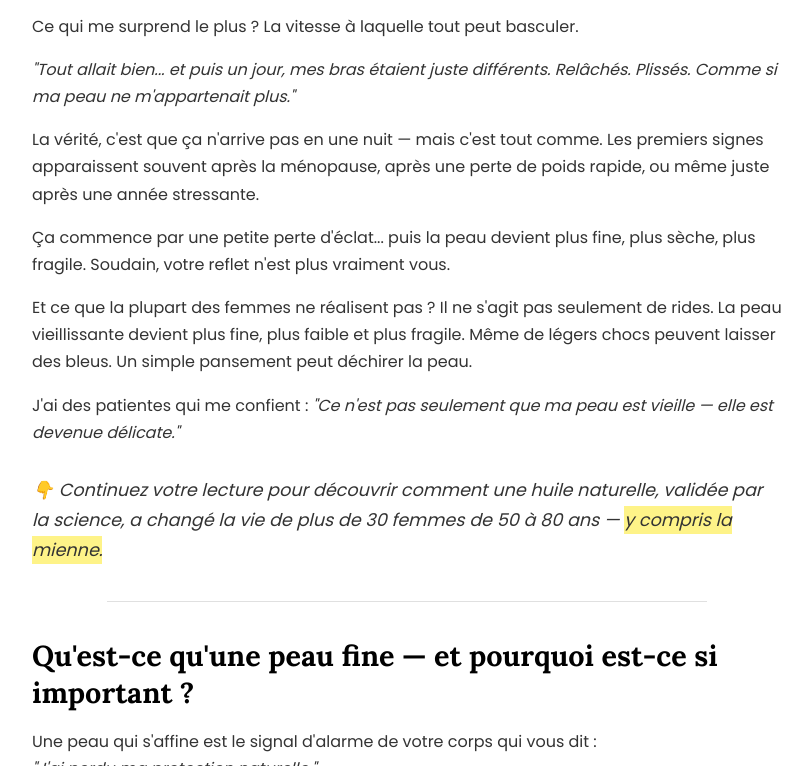
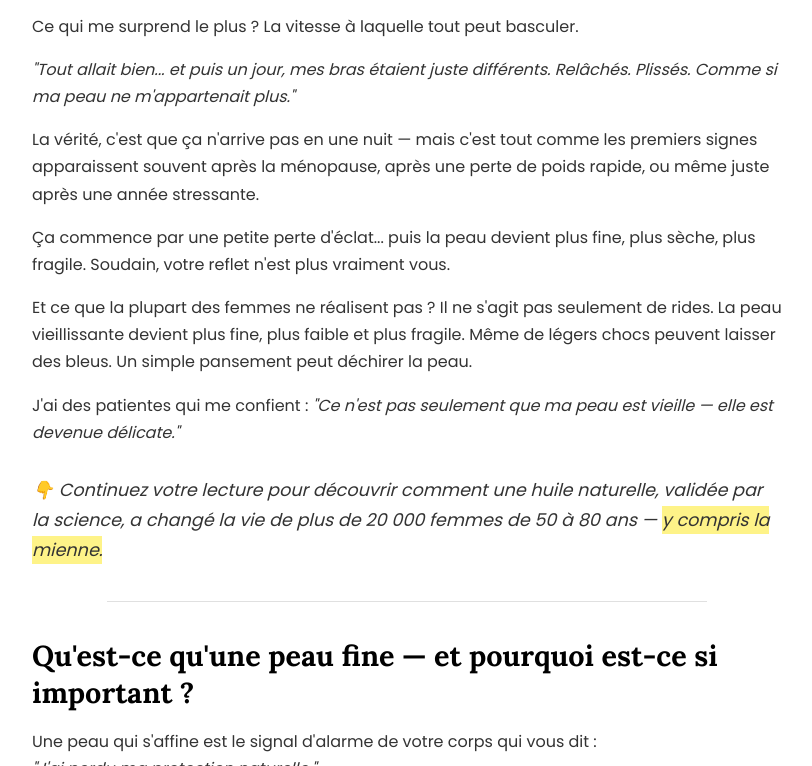
Before and after one commit to Wourou1/tryaureva-magic, a plain HTML site: page index.html in a window 1280 px wide. Shown: the part 2438-3204 px from the top of the page, without its empty margins (233-1045 px from the left). Drawn offline with Linux system fonts and the light colour scheme.

Commit message:
Update index.html

```diff
--- a/index.html
+++ b/index.html
@@ -36,7 +36,7 @@
                     <img src="logos.png" alt="Logos des médias partenaires comme Vogue, Elle, Cosmopolitan" class="logos-image">
                 </div>
                 <p>Je devais avoir sept ou huit ans la première fois que j'ai vraiment remarqué la peau de ma grand-mère. C'était une femme forte, chaleureuse et bienveillante. Mais sa peau... on aurait dit du papier de soie.</p>
-                <p>Fine, presque transparente. Je me souviens de voir les petits vaisseaux sanguins juste en dessous, de voir comment le moindre petit choc pouvait laisser des bleus.</p>
+                <p>Fine, presque transparente. Je me souviens de voir les petits vaisseaux sanguins juste en dessous et de voir comment le moindre petit choc pouvait laisser des bleus.</p>
                 <p>À l'époque, je me disais : <em>"C'est juste à ça que ressemble la peau d'une personne âgée."</em></p>
                 <p>Mais aujourd'hui, des décennies plus tard — en tant que médecin et en tant que femme de plus de 50 ans — je comprends exactement ce que cela signifiait.</p>
                 <p><strong>Et je commence à voir la même chose m'arriver.</strong></p>
@@ -55,12 +55,12 @@
                 <p>En tant que médecin spécialiste de la santé de la peau, j'ai passé plus de 20 ans à étudier le lien entre les changements hormonaux, la perte de collagène et ce que nous appelons la "peau créponnée" ou "peau fripée".</p>
                 <p>Ce qui me surprend le plus ? La vitesse à laquelle tout peut basculer.</p>
                 <p><em>"Tout allait bien... et puis un jour, mes bras étaient juste différents. Relâchés. Plissés. Comme si ma peau ne m'appartenait plus."</em></p>
-                <p>La vérité, c'est que ça n'arrive pas en une nuit — mais c'est tout comme. Les premiers signes apparaissent souvent après la ménopause, après une perte de poids rapide, ou même juste après une année stressante.</p>
+                <p>La vérité, c'est que ça n'arrive pas en une nuit — mais c'est tout comme les premiers signes apparaissent souvent après la ménopause, après une perte de poids rapide, ou même juste après une année stressante.</p>
                 <p>Ça commence par une petite perte d'éclat... puis la peau devient plus fine, plus sèche, plus fragile. Soudain, votre reflet n'est plus vraiment vous.</p>
                 <p>Et ce que la plupart des femmes ne réalisent pas ? Il ne s'agit pas seulement de rides. La peau vieillissante devient plus fine, plus faible et plus fragile. Même de légers chocs peuvent laisser des bleus. Un simple pansement peut déchirer la peau.</p>
                 <p>J'ai des patientes qui me confient : <em>"Ce n'est pas seulement que ma peau est vieille — elle est devenue délicate."</em></p>
                 <div class="cta-banner">
-                    <p>👇 Continuez votre lecture pour découvrir comment une huile naturelle, validée par la science, a changé la vie de plus de 30 femmes de 50 à 80 ans — <span class="text-highlight">y compris la mienne.</span></p>
+                    <p>👇 Continuez votre lecture pour découvrir comment une huile naturelle, validée par la science, a changé la vie de plus de 20 000 femmes de 50 à 80 ans — <span class="text-highlight">y compris la mienne.</span></p>
                 </div>
             </section>
 
```
